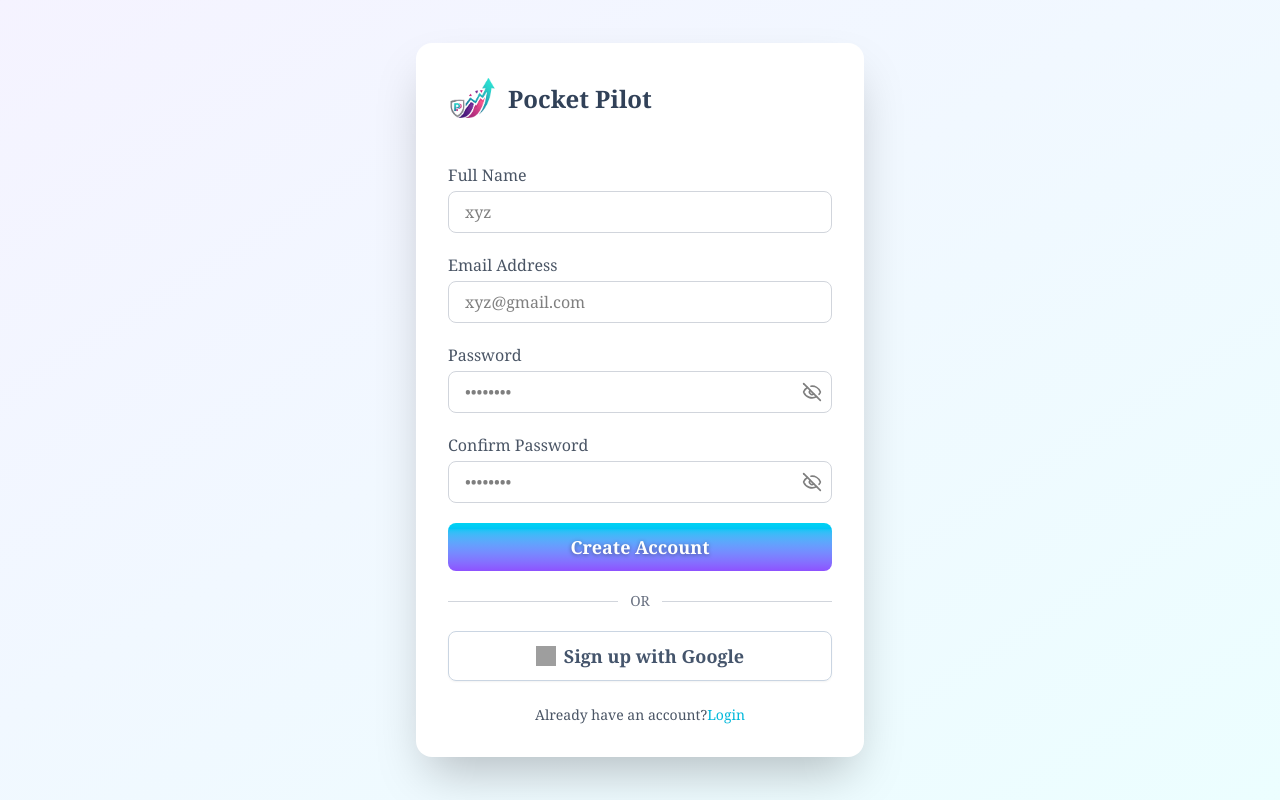
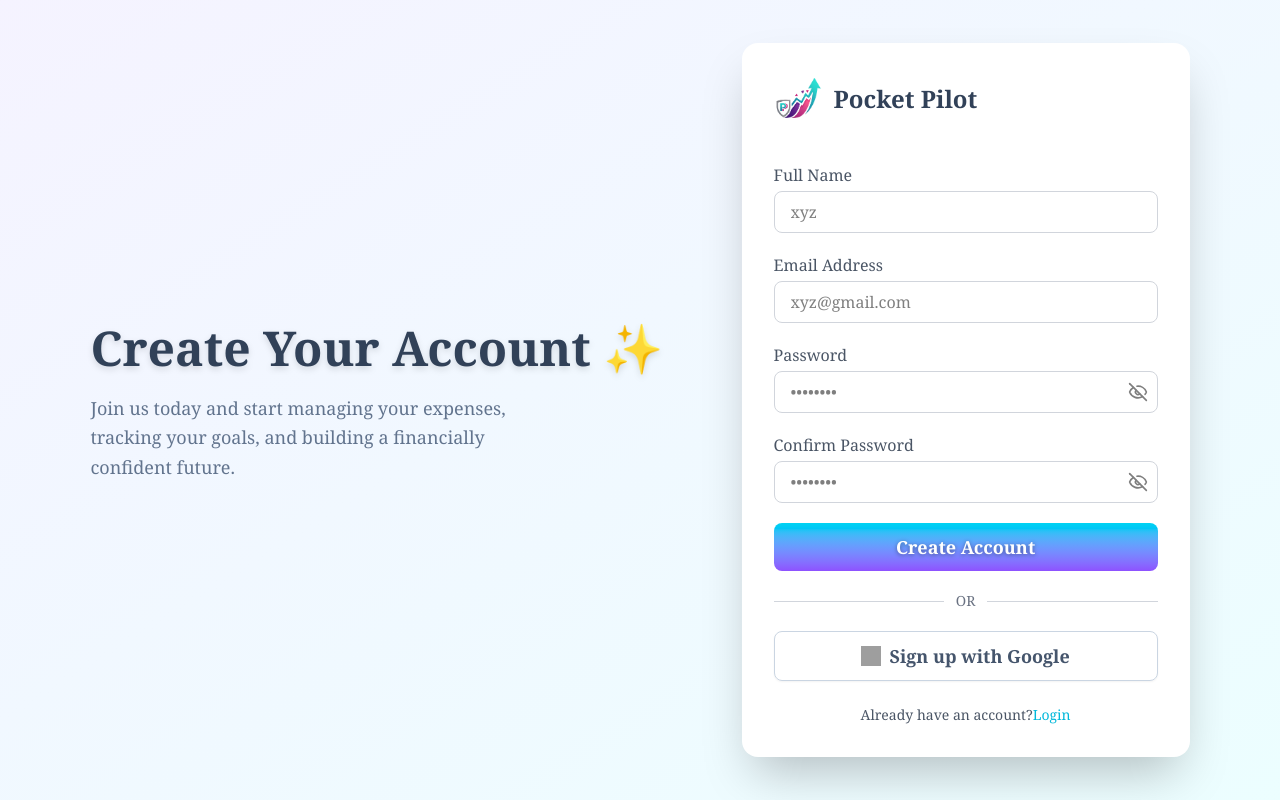
Before and after one commit to ravikanttarare95/pocket-pilot, a React (Vite) app in the folder client/: page /sign-up in a window 1280 px wide. Built offline with nearby package versions, Linux system fonts and the light colour scheme; grey boxes are pictures that could not be loaded; a web font is replaced by a local one.

Commit message:
Style signup Login

```diff
--- a/client/src/components/Navbar.jsx
+++ b/client/src/components/Navbar.jsx
@@ -41,6 +41,12 @@ function Navbar() {
       >
         {user ? (
           <>
+            <Link
+              to="/"
+              className="text-md font-medium hover:text-cyan-400 transition-colors duration-200"
+            >
+              Home
+            </Link>
             <Link
               to="/dashboard"
               className="text-md font-medium hover:text-cyan-400 transition-colors duration-200"
--- a/client/src/views/Login.jsx
+++ b/client/src/views/Login.jsx
@@ -53,7 +53,18 @@ const Login = () => {
   }, []);
 
   return (
-    <div className="flex items-center justify-center min-h-screen p-3">
+    <div className="flex items-center justify-evenly min-h-screen p-3 gap-10">
+      <div className="hidden md:flex flex-col">
+        <h1 className="text-4xl lg:text-5xl text-slate-700 font-extrabold mb-4 leading-tight drop-shadow-md">
+          Welcome Back 👋
+        </h1>
+
+        <p className="text-base lg:text-lg  text-slate-500 max-w-md leading-relaxed">
+          Login to track your spending, control your future, and take charge of
+          your finances today.
+        </p>
+      </div>
+
       <div className="w-full max-w-md bg-white shadow-2xl rounded-2xl p-8">
         <h1 className="text-3xl font-bold text-center text-gray-800 mb-10 mx-auto ">
           <BrandLogo customNameStyle={`text-slate-700 `} />
--- a/client/src/views/SignUp.jsx
+++ b/client/src/views/SignUp.jsx
@@ -45,7 +45,17 @@ const Signup = () => {
     if (user) return navigate("/");
   }, []);
   return (
-    <div className="flex items-center justify-center min-h-screen p-3">
+    <div className="flex items-center justify-evenly min-h-screen p-3">
+      <div className="hidden md:flex flex-col">
+        <h1 className="text-4xl lg:text-5xl text-slate-700 font-extrabold mb-4 leading-tight drop-shadow-md">
+          Create Your Account ✨
+        </h1>
+
+        <p className="text-base lg:text-lg  text-slate-500 max-w-md leading-relaxed">
+          Join us today and start managing your expenses, tracking your goals,
+          and building a financially confident future.
+        </p>
+      </div>
       <div className="w-full max-w-md bg-white shadow-2xl rounded-2xl p-8">
         <h1 className="text-3xl font-bold text-center text-gray-800 mb-10">
           <BrandLogo customNameStyle={`text-slate-700 `} />
```
Also changed, not shown: 1 other file (tests, documents, lock files or other folders).
